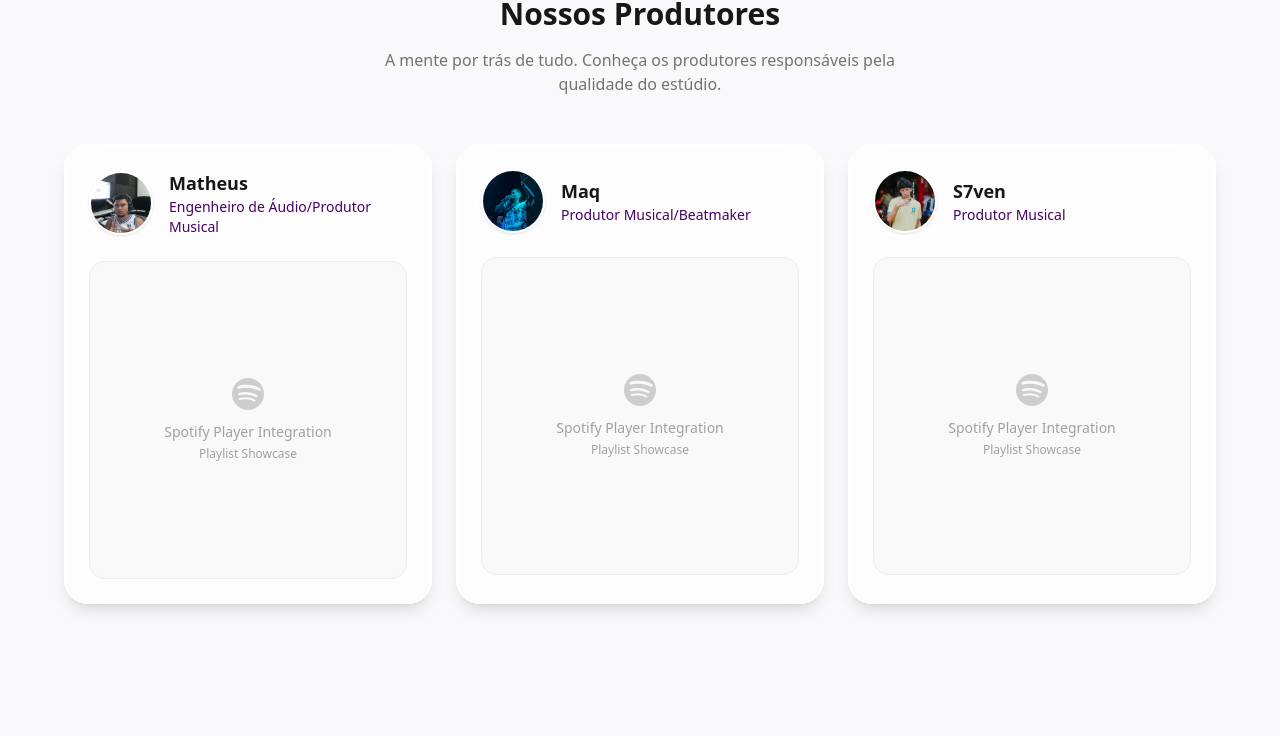
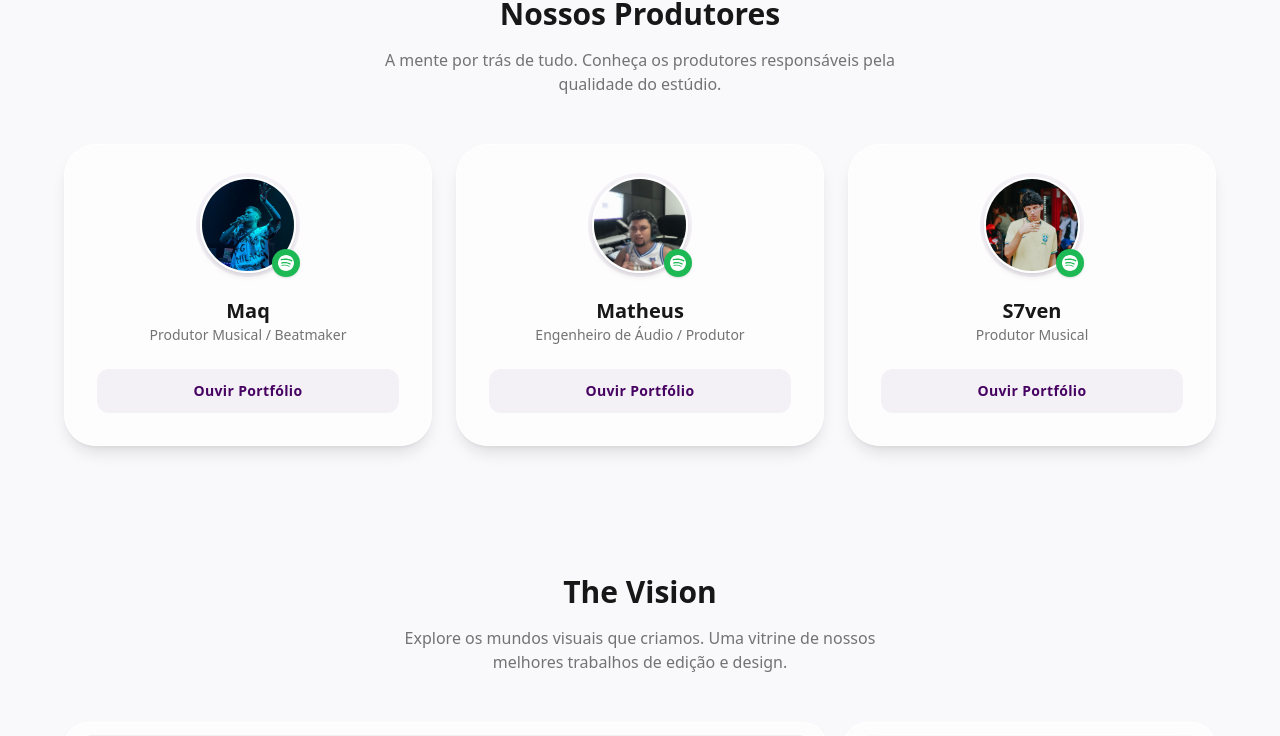
Before and after one commit to OurDreamsStudio/Our-Dreams-Studio-Central-Operations-Resource-Engine, a Next.js app: page / in a window 1280 px wide. Shown: the part 720-1456 px from the top of the page. Built offline with nearby package versions, Linux system fonts and the light colour scheme.

Commit message:
Atualização de cards Produtores

```diff
--- a/src/app/(public)/page.tsx
+++ b/src/app/(public)/page.tsx
@@ -52,59 +52,77 @@ export default function LandingPage() {
           </div>
 
           <div className="grid grid-cols-1 md:grid-cols-2 lg:grid-cols-3 gap-6">
-            {/* Producer Card 1 */}
-            <div className={`rounded-3xl p-6 ${glassClasses} flex flex-col gap-6 transition-transform hover:-translate-y-1 duration-300`}>
-              <div className="flex items-center gap-4">
-                <div className="w-16 h-16 rounded-full border-2 border-white shadow-sm overflow-hidden flex-shrink-0">
-                  <img src="equipe/matheus.JPEG" alt="Foto Matheus" className="w-full h-full object-cover" />
+            {/* Producer Card 1: Maq */}
+            <a
+              href="https://open.spotify.com/playlist/7yKZXUeUSOUvbmvnAsEu2Z?si=0wGSZB4XT5Sxa8Jv3pLZBg"
+              target="_blank"
+              rel="noopener noreferrer"
+              className={`group rounded-[2rem] p-8 ${glassClasses} flex flex-col items-center text-center gap-6 transition-all hover:-translate-y-2 duration-300 hover:shadow-2xl hover:shadow-[#460362]/5`}
+            >
+              <div className="relative">
+                <div className="w-24 h-24 rounded-full border-2 border-white shadow-md overflow-hidden ring-4 ring-[#460362]/5 group-hover:ring-[#460362]/10 transition-all">
+                  <img src="equipe/maq.jpg" alt="Foto Maq" className="w-full h-full object-cover transition-transform group-hover:scale-110" />
                 </div>
-                <div>
-                  <h3 className="text-lg font-bold text-neutral-900">Matheus</h3>
-                  <p className="text-sm text-[#460362] font-medium">Engenheiro de Áudio/Produtor Musical</p>
+                <div className="absolute -bottom-1 -right-1 bg-[#1DB954] p-1.5 rounded-full shadow-sm">
+                  <svg viewBox="0 0 24 24" fill="white" className="w-4 h-4"><path d="M12 0C5.4 0 0 5.4 0 12s5.4 12 12 12 12-5.4 12-12S18.66 0 12 0zm5.521 17.34c-.24.359-.66.48-1.021.24-2.82-1.74-6.36-2.101-10.561-1.141-.418.122-.779-.179-.899-.539-.12-.421.18-.78.54-.9 4.56-1.021 8.52-.6 11.64 1.32.42.18.54.659.301 1.02zm1.44-3.3c-.301.42-.84.6-1.262.3-3.239-1.98-8.159-2.58-11.939-1.38-.479.12-1.02-.12-1.14-.6-.12-.48.12-1.021.6-1.141C9.6 9.9 15 10.561 18.72 12.84c.361.181.54.84.241 1.2zM20.16 9.6C15.84 7.08 9.24 6.9 5.4 8.04c-.6.18-1.2-.18-1.38-.72-.18-.6.18-1.2.72-1.38 4.32-1.32 11.52-1.14 16.32 1.68.54.3 0.72 1.02.42 1.56-.3.54-1.02.66-1.5.42z" /></svg>
                 </div>
               </div>
-              <div className="w-full aspect-square rounded-2xl bg-neutral-100/50 border border-neutral-200/50 flex flex-col items-center justify-center text-neutral-400 p-6 text-center">
-                <svg viewBox="0 0 24 24" fill="currentColor" className="w-8 h-8 mb-3 opacity-50"><path d="M12 0C5.4 0 0 5.4 0 12s5.4 12 12 12 12-5.4 12-12S18.66 0 12 0zm5.521 17.34c-.24.359-.66.48-1.021.24-2.82-1.74-6.36-2.101-10.561-1.141-.418.122-.779-.179-.899-.539-.12-.421.18-.78.54-.9 4.56-1.021 8.52-.6 11.64 1.32.42.18.54.659.301 1.02zm1.44-3.3c-.301.42-.84.6-1.262.3-3.239-1.98-8.159-2.58-11.939-1.38-.479.12-1.02-.12-1.14-.6-.12-.48.12-1.021.6-1.141C9.6 9.9 15 10.561 18.72 12.84c.361.181.54.84.241 1.2zM20.16 9.6C15.84 7.08 9.24 6.9 5.4 8.04c-.6.18-1.2-.18-1.38-.72-.18-.6.18-1.2.72-1.38 4.32-1.32 11.52-1.14 16.32 1.68.54.3 0.72 1.02.42 1.56-.3.54-1.02.66-1.5.42z" /></svg>
-                <span className="text-sm font-medium">Spotify Player Integration</span>
-                <span className="text-xs mt-1">Playlist Showcase</span>
+              <div>
+                <h3 className="text-xl font-bold text-neutral-900 group-hover:text-[#460362] transition-colors">Maq</h3>
+                <p className="text-sm text-neutral-500 font-medium">Produtor Musical / Beatmaker</p>
               </div>
-            </div>
+              <div className="w-full py-3 rounded-xl bg-[#460362]/5 text-[#460362] font-bold text-sm tracking-wide group-hover:bg-[#460362] group-hover:text-white transition-all flex items-center justify-center gap-2">
+                Ouvir Portfólio
+              </div>
+            </a>
 
-            {/* Producer Card 2 */}
-            <div className={`rounded-3xl p-6 ${glassClasses} flex flex-col gap-6 transition-transform hover:-translate-y-1 duration-300`}>
-              <div className="flex items-center gap-4">
-                <div className="w-16 h-16 rounded-full border-2 border-white shadow-sm overflow-hidden flex-shrink-0">
-                  <img src="equipe/maq.jpg" alt="Foto Maq" className="w-full h-full object-cover" />
+            {/* Producer Card 2: Matheus */}
+            <a
+              href="https://open.spotify.com/playlist/6cPwdOnqVtzrFXzwYmfOsK?si=KdwbWDr3QsmTQ4hRkQmNww&pi=fFrHxJhnQze8h"
+              target="_blank"
+              rel="noopener noreferrer"
+              className={`group rounded-[2rem] p-8 ${glassClasses} flex flex-col items-center text-center gap-6 transition-all hover:-translate-y-2 duration-300 hover:shadow-2xl hover:shadow-[#460362]/5`}
+            >
+              <div className="relative">
+                <div className="w-24 h-24 rounded-full border-2 border-white shadow-md overflow-hidden ring-4 ring-[#460362]/5 group-hover:ring-[#460362]/10 transition-all">
+                  <img src="equipe/matheus.JPEG" alt="Foto Matheus" className="w-full h-full object-cover transition-transform group-hover:scale-110" />
                 </div>
-                <div>
-                  <h3 className="text-lg font-bold text-neutral-900">Maq</h3>
-                  <p className="text-sm text-[#460362] font-medium">Produtor Musical/Beatmaker</p>
+                <div className="absolute -bottom-1 -right-1 bg-[#1DB954] p-1.5 rounded-full shadow-sm">
+                  <svg viewBox="0 0 24 24" fill="white" className="w-4 h-4"><path d="M12 0C5.4 0 0 5.4 0 12s5.4 12 12 12 12-5.4 12-12S18.66 0 12 0zm5.521 17.34c-.24.359-.66.48-1.021.24-2.82-1.74-6.36-2.101-10.561-1.141-.418.122-.779-.179-.899-.539-.12-.421.18-.78.54-.9 4.56-1.021 8.52-.6 11.64 1.32.42.18.54.659.301 1.02zm1.44-3.3c-.301.42-.84.6-1.262.3-3.239-1.98-8.159-2.58-11.939-1.38-.479.12-1.02-.12-1.14-.6-.12-.48.12-1.021.6-1.141C9.6 9.9 15 10.561 18.72 12.84c.361.181.54.84.241 1.2zM20.16 9.6C15.84 7.08 9.24 6.9 5.4 8.04c-.6.18-1.2-.18-1.38-.72-.18-.6.18-1.2.72-1.38 4.32-1.32 11.52-1.14 16.32 1.68.54.3 0.72 1.02.42 1.56-.3.54-1.02.66-1.5.42z" /></svg>
                 </div>
               </div>
-              <div className="w-full aspect-square rounded-2xl bg-neutral-100/50 border border-neutral-200/50 flex flex-col items-center justify-center text-neutral-400 p-6 text-center">
-                <svg viewBox="0 0 24 24" fill="currentColor" className="w-8 h-8 mb-3 opacity-50"><path d="M12 0C5.4 0 0 5.4 0 12s5.4 12 12 12 12-5.4 12-12S18.66 0 12 0zm5.521 17.34c-.24.359-.66.48-1.021.24-2.82-1.74-6.36-2.101-10.561-1.141-.418.122-.779-.179-.899-.539-.12-.421.18-.78.54-.9 4.56-1.021 8.52-.6 11.64 1.32.42.18.54.659.301 1.02zm1.44-3.3c-.301.42-.84.6-1.262.3-3.239-1.98-8.159-2.58-11.939-1.38-.479.12-1.02-.12-1.14-.6-.12-.48.12-1.021.6-1.141C9.6 9.9 15 10.561 18.72 12.84c.361.181.54.84.241 1.2zM20.16 9.6C15.84 7.08 9.24 6.9 5.4 8.04c-.6.18-1.2-.18-1.38-.72-.18-.6.18-1.2.72-1.38 4.32-1.32 11.52-1.14 16.32 1.68.54.3 0.72 1.02.42 1.56-.3.54-1.02.66-1.5.42z" /></svg>
-                <span className="text-sm font-medium">Spotify Player Integration</span>
-                <span className="text-xs mt-1">Playlist Showcase</span>
+              <div>
+                <h3 className="text-xl font-bold text-neutral-900 group-hover:text-[#460362] transition-colors">Matheus</h3>
+                <p className="text-sm text-neutral-500 font-medium">Engenheiro de Áudio / Produtor</p>
               </div>
-            </div>
+              <div className="w-full py-3 rounded-xl bg-[#460362]/5 text-[#460362] font-bold text-sm tracking-wide group-hover:bg-[#460362] group-hover:text-white transition-all flex items-center justify-center gap-2">
+                Ouvir Portfólio
+              </div>
+            </a>
 
-            {/* Producer Card 3 */}
-            <div className={`rounded-3xl p-6 ${glassClasses} flex flex-col gap-6 transition-transform hover:-translate-y-1 duration-300 md:col-span-2 lg:col-span-1`}>
-              <div className="flex items-center gap-4">
-                <div className="w-16 h-16 rounded-full border-2 border-white shadow-sm overflow-hidden flex-shrink-0">
-                  <img src="equipe/seven.jpg" alt="Foto S7ven" className="w-full h-full object-cover" />
+            {/* Producer Card 3: S7ven */}
+            <a
+              href="https://open.spotify.com/playlist/5gByD4m5I10mym8jNIDT6B?si=Q7LGoreZR7KHPHhs2zqiTQ"
+              target="_blank"
+              rel="noopener noreferrer"
+              className={`group rounded-[2rem] p-8 ${glassClasses} flex flex-col items-center text-center gap-6 transition-all hover:-translate-y-2 duration-300 hover:shadow-2xl hover:shadow-[#460362]/5 md:col-span-2 lg:col-span-1`}
+            >
+              <div className="relative">
+                <div className="w-24 h-24 rounded-full border-2 border-white shadow-md overflow-hidden ring-4 ring-[#460362]/5 group-hover:ring-[#460362]/10 transition-all">
+                  <img src="equipe/seven.jpg" alt="Foto S7ven" className="w-full h-full object-cover transition-transform group-hover:scale-110" />
                 </div>
-                <div>
-                  <h3 className="text-lg font-bold text-neutral-900">S7ven</h3>
-                  <p className="text-sm text-[#460362] font-medium">Produtor Musical</p>
+                <div className="absolute -bottom-1 -right-1 bg-[#1DB954] p-1.5 rounded-full shadow-sm">
+                  <svg viewBox="0 0 24 24" fill="white" className="w-4 h-4"><path d="M12 0C5.4 0 0 5.4 0 12s5.4 12 12 12 12-5.4 12-12S18.66 0 12 0zm5.521 17.34c-.24.359-.66.48-1.021.24-2.82-1.74-6.36-2.101-10.561-1.141-.418.122-.779-.179-.899-.539-.12-.421.18-.78.54-.9 4.56-1.021 8.52-.6 11.64 1.32.42.18.54.659.301 1.02zm1.44-3.3c-.301.42-.84.6-1.262.3-3.239-1.98-8.159-2.58-11.939-1.38-.479.12-1.02-.12-1.14-.6-.12-.48.12-1.021.6-1.141C9.6 9.9 15 10.561 18.72 12.84c.361.181.54.84.241 1.2zM20.16 9.6C15.84 7.08 9.24 6.9 5.4 8.04c-.6.18-1.2-.18-1.38-.72-.18-.6.18-1.2.72-1.38 4.32-1.32 11.52-1.14 16.32 1.68.54.3 0.72 1.02.42 1.56-.3.54-1.02.66-1.5.42z" /></svg>
                 </div>
               </div>
-              <div className="w-full aspect-square rounded-2xl bg-neutral-100/50 border border-neutral-200/50 flex flex-col items-center justify-center text-neutral-400 p-6 text-center">
-                <svg viewBox="0 0 24 24" fill="currentColor" className="w-8 h-8 mb-3 opacity-50"><path d="M12 0C5.4 0 0 5.4 0 12s5.4 12 12 12 12-5.4 12-12S18.66 0 12 0zm5.521 17.34c-.24.359-.66.48-1.021.24-2.82-1.74-6.36-2.101-10.561-1.141-.418.122-.779-.179-.899-.539-.12-.421.18-.78.54-.9 4.56-1.021 8.52-.6 11.64 1.32.42.18.54.659.301 1.02zm1.44-3.3c-.301.42-.84.6-1.262.3-3.239-1.98-8.159-2.58-11.939-1.38-.479.12-1.02-.12-1.14-.6-.12-.48.12-1.021.6-1.141C9.6 9.9 15 10.561 18.72 12.84c.361.181.54.84.241 1.2zM20.16 9.6C15.84 7.08 9.24 6.9 5.4 8.04c-.6.18-1.2-.18-1.38-.72-.18-.6.18-1.2.72-1.38 4.32-1.32 11.52-1.14 16.32 1.68.54.3 0.72 1.02.42 1.56-.3.54-1.02.66-1.5.42z" /></svg>
-                <span className="text-sm font-medium">Spotify Player Integration</span>
-                <span className="text-xs mt-1">Playlist Showcase</span>
+              <div>
+                <h3 className="text-xl font-bold text-neutral-900 group-hover:text-[#460362] transition-colors">S7ven</h3>
+                <p className="text-sm text-neutral-500 font-medium">Produtor Musical</p>
               </div>
-            </div>
+              <div className="w-full py-3 rounded-xl bg-[#460362]/5 text-[#460362] font-bold text-sm tracking-wide group-hover:bg-[#460362] group-hover:text-white transition-all flex items-center justify-center gap-2">
+                Ouvir Portfólio
+              </div>
+            </a>
           </div>
         </section>
 
```
